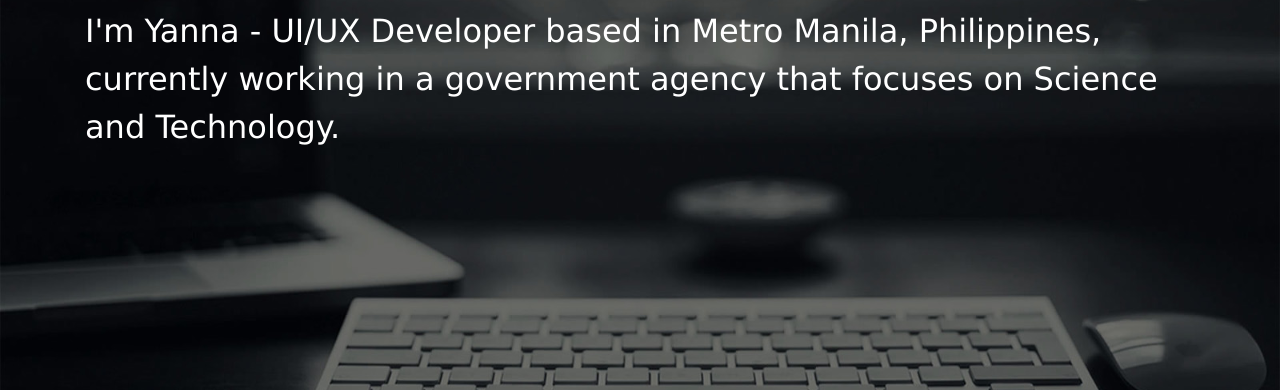
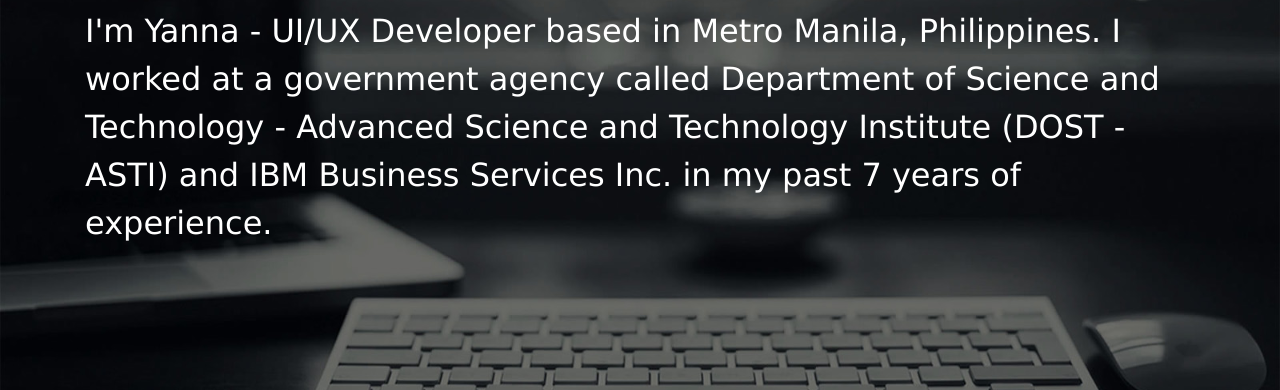
Before and after one commit to yana-garcia/roxelle-garcia-portfolio, a plain HTML site: page index.html in a window 1280 px wide. Shown: the part 325-715 px from the top of the page. Drawn offline with Linux system fonts and the light colour scheme.

Commit message:
Update index.html
updated intro

```diff
--- a/index.html
+++ b/index.html
@@ -44,7 +44,9 @@
 			<div class="container">
 				<div class="custom-intro">
 					<h1 class="hello"><b>Hello.</b></h1>
-					<p class="intro">I'm Yanna - UI/UX Developer based in Metro Manila, Philippines, currently working in a government agency that focuses on Science and Technology.</p>
+					<p class="intro">I'm Yanna - UI/UX Developer based in Metro Manila, Philippines. I worked at a government agency called Department of Science and Technology - Advanced
+						Science and Technology Institute (DOST - ASTI) and IBM Business Services Inc. in my past 7 years of experience.
+					</p>
 				</div>
 			</div>
 			<div class="main-arrow-holder">
```
